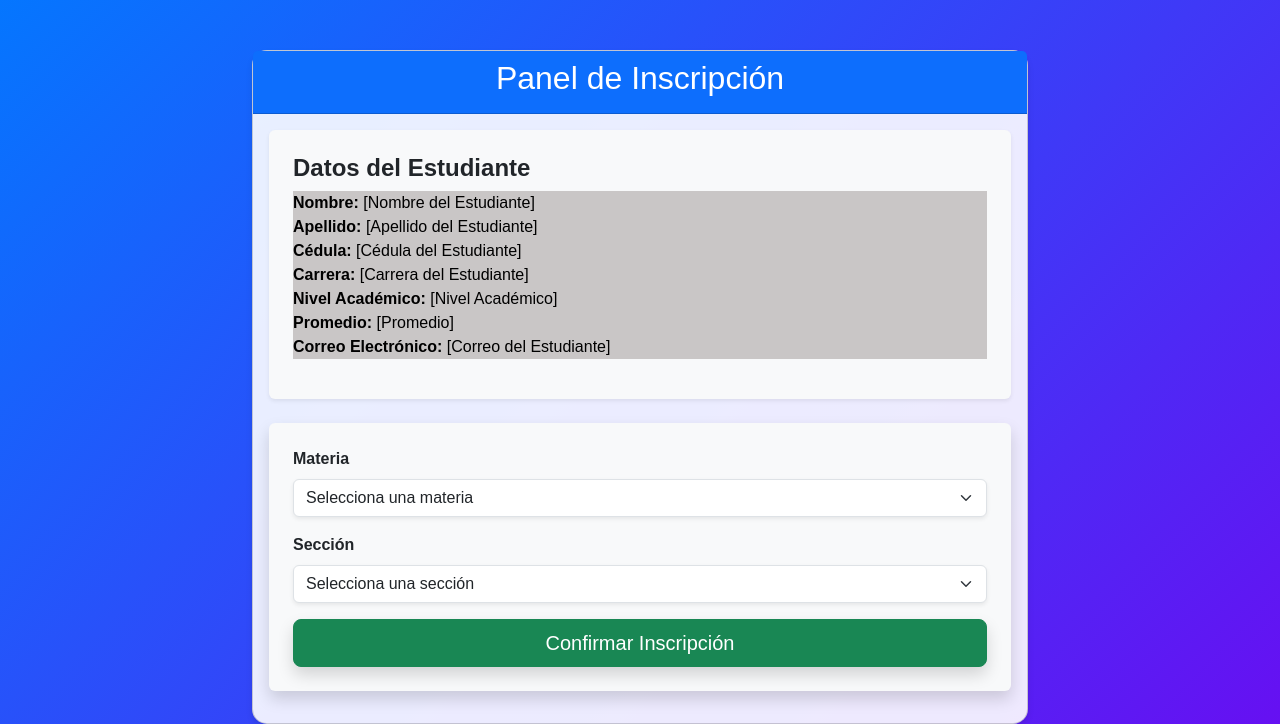
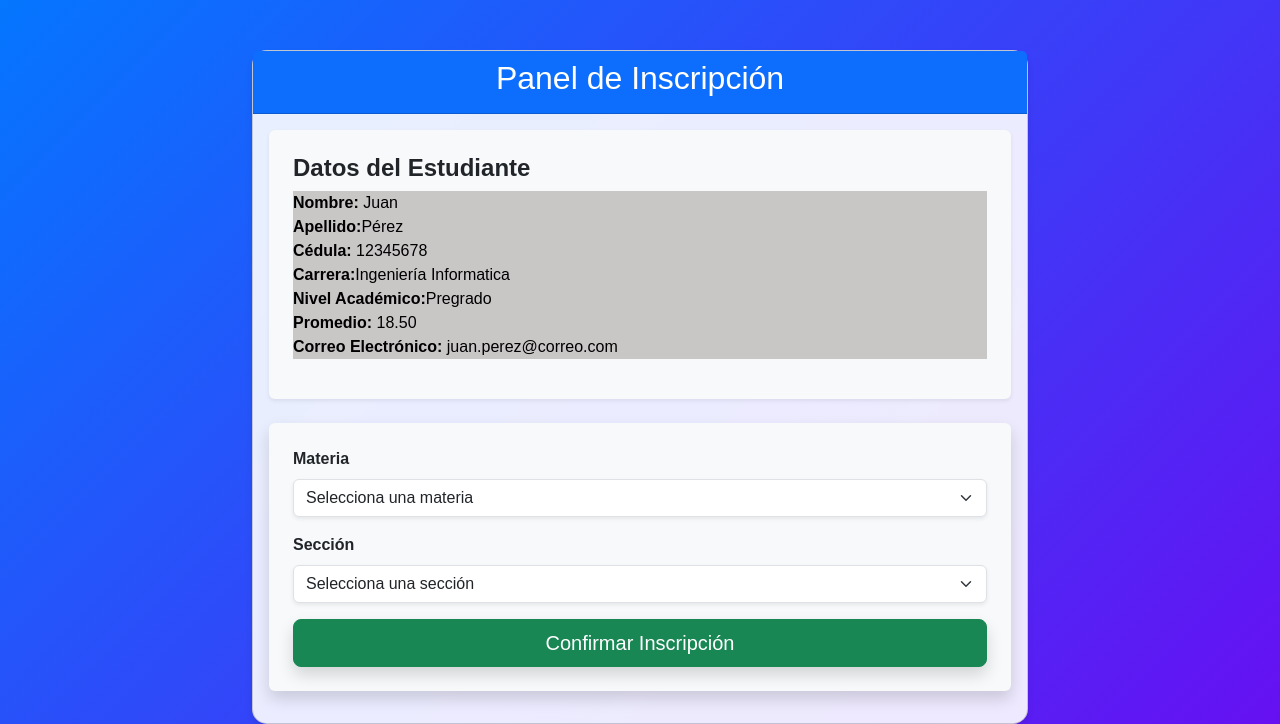
Before and after one commit to Acalcurian/inscr_uneg, a PHP site: page /post_login.php in a window 1280 px wide. Shown: the part 96-820 px from the top of the page. Run offline with PHP 8.4, Linux system fonts and the light colour scheme; the visitor is signed in with stand-in values (Sample User, id 1); data comes from the database, SQL or seed files in the repository.

Commit message:
se muestran los datos del estudiante que inicia sesion

```diff
--- a/post_login.php
+++ b/post_login.php
@@ -74,13 +74,13 @@
                 <div class="mb-4 p-4 bg-light rounded shadow-sm">
                     <h4 class="fw-bold">Datos del Estudiante</h4>
                     <ul class="list-unstyled">
-                        <li><strong>Nombre:</strong> [Nombre del Estudiante]</li>
-                        <li><strong>Apellido:</strong> [Apellido del Estudiante]</li>
-                        <li><strong>Cédula:</strong> [Cédula del Estudiante]</li>
-                        <li><strong>Carrera:</strong> [Carrera del Estudiante]</li>
-                        <li><strong>Nivel Académico:</strong> [Nivel Académico]</li>
-                        <li><strong>Promedio:</strong> [Promedio]</li>
-                        <li><strong>Correo Electrónico:</strong> [Correo del Estudiante]</li>
+                        <li><strong>Nombre:</strong> <?php echo $estudiante['nombre']?></li>
+                        <li><strong>Apellido:</strong><?php echo $estudiante['apellido']?></li>
+                        <li><strong>Cédula:</strong> <?php echo $estudiante['cedula']?></li>
+                        <li><strong>Carrera:</strong><?php echo $estudiante['carrera']?></li>
+                        <li><strong>Nivel Académico:</strong><?php echo $estudiante['nivel_academico']?></li>
+                        <li><strong>Promedio:</strong> <?php echo $estudiante['promedio']?></li>
+                        <li><strong>Correo Electrónico:</strong> <?php echo $estudiante['correo_electronico']?></li>
 
                     </ul>
                 </div>
```
